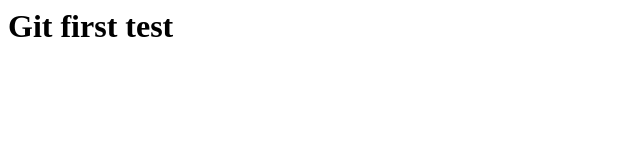
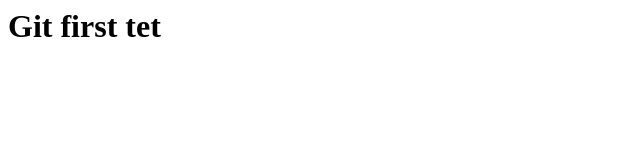
Before and after one commit to 63070016/testgit, a plain HTML site: page index.html in a window 1280 px wide. Shown: the full height of the page, 0-640 px from the left. Drawn offline with Linux system fonts and the light colour scheme.

Commit message:
Update index.html

```diff
--- a/index.html
+++ b/index.html
@@ -5,6 +5,6 @@
     <title>Document</title>
 </head>
 <body>
-    <h1>Git first test</h1>
+    <h1>Git first tet</h1>
 </body>
 </html>
```
